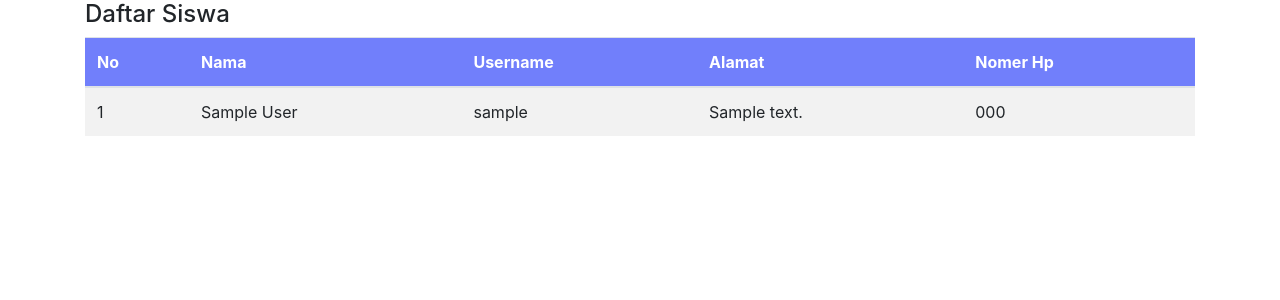
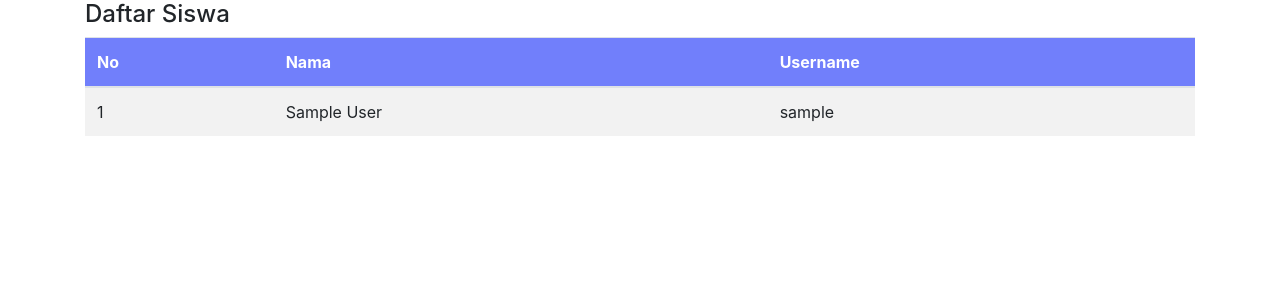
Before and after one commit to FaustinaPuspamurti/UKK-Perpustakaan, a PHP site: page /tokobuku/ in a window 1280 px wide. Shown: the part 56-356 px from the top of the page. Run offline with PHP 8.4, Linux system fonts and the light colour scheme; the visitor is signed in with stand-in values (Sample User, id 1); tables that the repository leaves empty or names only in its code hold one stand-in row (values such as "Sample post").

Commit message:
Update index.php

```diff
--- a/index.php
+++ b/index.php
@@ -19,8 +19,6 @@ include('navbar.php');
                 <th>No</th>
                 <th>Nama</th>
                 <th>Username</th>
-                <th>Alamat</th>
-                <th>Nomer Hp</th>
             </tr>
         </thead>
         <tbody>
@@ -32,8 +30,6 @@ include('navbar.php');
                     <td><?= $no++?></td>
                     <td><?= $dt['nama']?></td>
                     <td><?= $dt['username']?></td>
-                    <td><?= $dt['alamat']?></td>
-                    <td><?= $dt['no_hp']?></td>
                 </tr>
             <?php } ?>
         </tbody>
```
